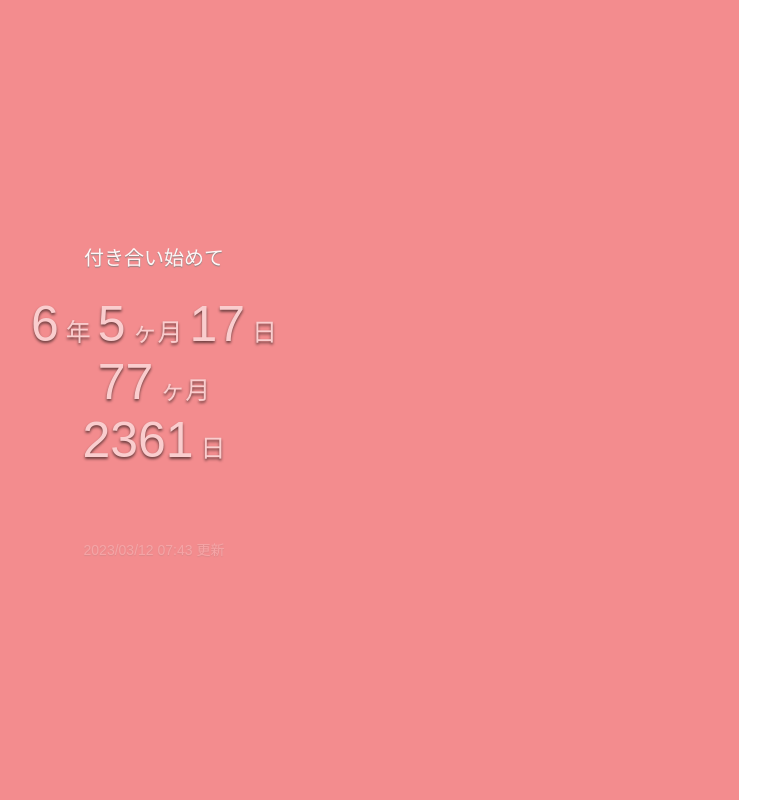
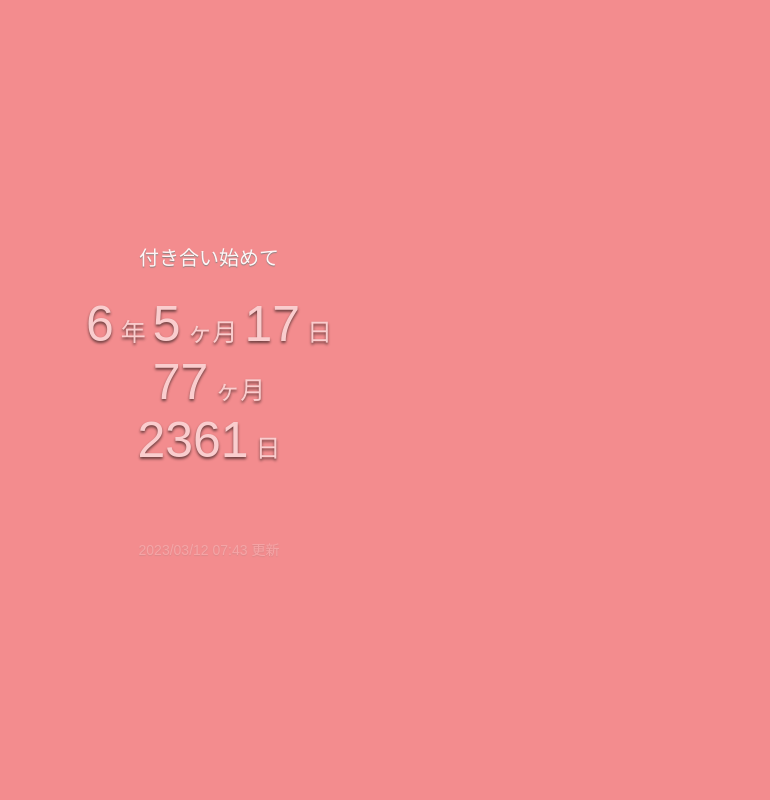
Before and after one commit to OSAlly-attr/howmanydays, a plain HTML site: page index.html in a window 1280 px wide. Shown: the whole page, without its empty margins (431-1201 px from the left). Drawn offline with nearby package versions, Linux system fonts and the light colour scheme; a web font is replaced by a local one.

Commit message:
Add files via upload

```diff
--- a/stylesheet.css
+++ b/stylesheet.css
@@ -1,5 +1,4 @@
 body {
-  max-width: 1170px;
   -webkit-text-size-adjust: 100%;
   background-color: white;
   color: white;
```
